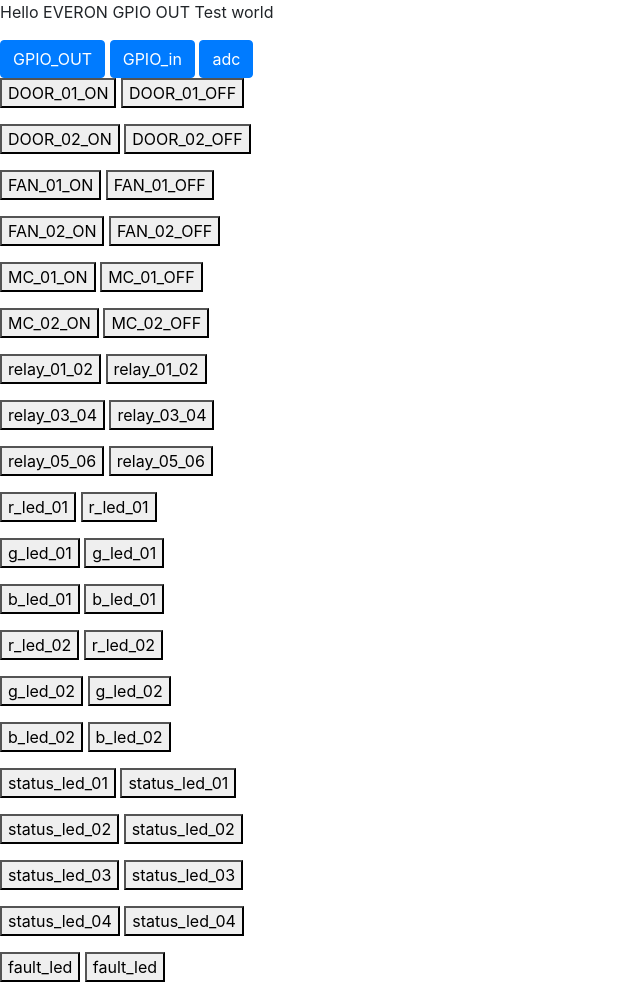
After one commit to LouieKim/charger_test_gui, a Flask app: page /gpio_out in a window 1280 px wide. The commit adds this page. Shown: the whole page, without its empty margins (0-640 px from the left). Run offline with Flask 2, Linux system fonts and the light colour scheme; parts of the project's set-up code (start-up, migrations or seed data) failed here and were passed over; some libraries are stand-ins or nearby versions.

Commit message:
test_dev

```diff
--- a/app.py
+++ b/app.py
@@ -1,34 +1,107 @@
 from flask import Flask, render_template, jsonify
+from pymodbus.client.sync import ModbusSerialClient as ModbusClient
+import json
+import time
+import threading
 import serial
+import signal
+import time
+import sys
 
 app = Flask(__name__)
+UNIT = 0x1
 
 @app.route('/')
 def hello():
     return render_template('index.html')
 
-@app.route('/door/<command>')
-def door(command):
+@app.route('/gpio_out')
+def gpio_out():
+    return render_template('gpio_out.html')
 
+@app.route('/gpio_out/<device>/<command>')
+def device_gpio_out(device, command):
     try:
-        SER = serial.Serial('COM7', 115200)
-        if(command == 'on'):
-            print("%s" %command)
-            SER.write(b'a')
-        elif(command == 'off'):
-            print("%s" %command)
-            SER.write(b'b')
-        else:
-            print("Error")
+        if(command == 'on'): cmd = True
+        elif(command == 'off'): cmd = False
+        else: print("Error")
+
+        rq = client.write_coil(int(device), cmd, unit=UNIT)
+        time.sleep(1) # Delay를 두지 않으면 모두 받지 못했다고 투덜댐
+        return jsonify(success=True)
+
     except Exception as e:
         print(e)
     finally:
-        SER.close()
+        print("%s device Control" %device)
 
-    return jsonify(success=True)
+
+
+@app.route('/gpio_in')
+def gpio_in():
+    return render_template('gpio_in.html')
+
+
+@app.route('/gpio_in/update')
+def gpio_in_update():
+    try:
+        rr = client.read_coils(20, 13, unit=UNIT)
+        time.sleep(0.5) # Delay를 두지 않으면 모두 받지 못했다고 투덜댐
+
+        gpio_in_dict = {'DOOR_01': rr.bits[0], 'DOOR_02': rr.bits[1], 'DSEN_01': rr.bits[2], 'DSEN_02': rr.bits[3], 'MC_01': rr.bits[4], 'MC_02': rr.bits[5],
+                  'RELAY_01': rr.bits[6], 'RELAY_02': rr.bits[7], 'RELAY_03': rr.bits[8], 'RELAY_04': rr.bits[9], 'RELAY_05': rr.bits[10], 'RELAY_06': rr.bits[11],
+                   'EMERGENCY': rr.bits[12]}
+
+        resource_json = json.dumps(gpio_in_dict)
+        return resource_json
+
+    except Exception as e:
+        print(e)
+
+    finally:
+        print("gpio_in/update")
+
+
+@app.route('/adc')
+def adc():
+    return render_template('adc.html')
+
+
+@app.route('/adc/update')
+def adc_update():
+    try:
+        modbus_register = client.read_holding_registers(0, 7, unit=UNIT)
+        time.sleep(0.5) # Delay를 두지 않으면 모두 받지 못했다고 투덜댐
+
+        adc_dict = {"CCS_01_PD": str(modbus_register.registers[0]), "CCS_01_TEMP": str(modbus_register.registers[1]), "CCS_02_PD": str(modbus_register.registers[2]),
+        "CCS_02_TEMP": str(modbus_register.registers[3]), "DCPT_01": str(modbus_register.registers[4]), "DCPT_02": str(modbus_register.registers[5]), "TEST_TEMP": str(modbus_register.registers[6])}
+
+        resource_json = json.dumps(adc_dict)
+        return resource_json
+
+    except Exception as e:
+        print(e)
+
+    finally:
+        print("adc/update")
+
 
 def main():
-    app.run(host="127.0.0.1", port="5000", debug=True)
+    try:
+        app.run(host="127.0.0.1", port="5000", debug=False)
+    except KeyboardInterrupt:
+        print(e)
+    except Exception as e:
+        print(e)
+    finally:
+        client.close()
+        sys.exit()
 
 if __name__ == "__main__":
+    global client
+    try:
+        client = ModbusClient(method='rtu', port='com3', timeout=10, baudrate=115200)
+        client.connect()
+    except Exception as e:
+        print(e)
     main()
--- /dev/null
+++ b/templates/gpio_out.html
@@ -0,0 +1,96 @@
+<!DOCTYPE html>
+<html lang="en">
+<head>
+    <meta charset="UTF-8">
+    <meta name="viewport" content="width=device-width, initial-scale=1.0">
+    <link rel="stylesheet" href="https://stackpath.bootstrapcdn.com/bootstrap/4.1.3/css/bootstrap.min.css"
+        integrity="sha384-MCw98/SFnGE8fJT3GXwEOngsV7Zt27NXFoaoApmYm81iuXoPkFOJwJ8ERdknLPMO" crossorigin="anonymous">
+    <script src="https://code.jquery.com/jquery-3.4.1.js"></script>
+    <title>Everon Test GUI</title>
+</head>
+<body>
+    <p>Hello EVERON GPIO OUT Test world</p>
+    <div>
+    <button type="button" class="btn btn-primary" onclick="location.href='http://localhost:5000/gpio_out'">GPIO_OUT</button>
+    <button type="button" class="btn btn-primary" onclick="location.href='http://localhost:5000/gpio_in'">GPIO_in</button>
+    <button type="button" class="btn btn-primary" onclick="location.href='http://localhost:5000/adc'">adc</button>
+    </div>
+    <button onclick="btn_test(device_enum.door_01, 'on')">DOOR_01_ON</button>
+    <button onclick="btn_test(device_enum.door_01,'off')">DOOR_01_OFF</button>
+    <P></P>
+    <button onclick="btn_test(device_enum.door_02, 'on')">DOOR_02_ON</button>
+    <button onclick="btn_test(device_enum.door_02,'off')">DOOR_02_OFF</button>
+    <P></P>
+    <button onclick="btn_test(device_enum.fan_01, 'on')">FAN_01_ON</button>
+    <button onclick="btn_test(device_enum.fan_01,'off')">FAN_01_OFF</button>
+    <P></P>
+    <button onclick="btn_test(device_enum.fan_02, 'on')">FAN_02_ON</button>
+    <button onclick="btn_test(device_enum.fan_02,'off')">FAN_02_OFF</button>
+    <P></P>
+    <button onclick="btn_test(device_enum.mc_01, 'on')">MC_01_ON</button>
+    <button onclick="btn_test(device_enum.mc_01,'off')">MC_01_OFF</button>
+    <P></P>
+    <button onclick="btn_test(device_enum.mc_02, 'on')">MC_02_ON</button>
+    <button onclick="btn_test(device_enum.mc_02,'off')">MC_02_OFF</button>
+    <P></P>
+    <button onclick="btn_test(device_enum.relay_01_02, 'on')">relay_01_02</button>
+    <button onclick="btn_test(device_enum.relay_01_02,'off')">relay_01_02</button>
+    <P></P>
+    <button onclick="btn_test(device_enum.relay_03_04, 'on')">relay_03_04</button>
+    <button onclick="btn_test(device_enum.relay_03_04,'off')">relay_03_04</button>
+    <P></P>
+    <button onclick="btn_test(device_enum.relay_05_06, 'on')">relay_05_06</button>
+    <button onclick="btn_test(device_enum.relay_05_06,'off')">relay_05_06</button>
+    <P></P>
+    <button onclick="btn_test(device_enum.r_led_01, 'on')">r_led_01</button>
+    <button onclick="btn_test(device_enum.r_led_01,'off')">r_led_01</button>
+    <P></P>
+    <button onclick="btn_test(device_enum.g_led_01, 'on')">g_led_01</button>
+    <button onclick="btn_test(device_enum.g_led_01,'off')">g_led_01</button>
+    <P></P>
+    <button onclick="btn_test(device_enum.b_led_01, 'on')">b_led_01</button>
+    <button onclick="btn_test(device_enum.b_led_01,'off')">b_led_01</button>
+
+    <P></P>
+    <button onclick="btn_test(device_enum.r_led_02, 'on')">r_led_02</button>
+    <button onclick="btn_test(device_enum.r_led_02,'off')">r_led_02</button>
+    <P></P>
+    <button onclick="btn_test(device_enum.g_led_02, 'on')">g_led_02</button>
+    <button onclick="btn_test(device_enum.g_led_02,'off')">g_led_02</button>
+    <P></P>
+    <button onclick="btn_test(device_enum.b_led_02, 'on')">b_led_02</button>
+    <button onclick="btn_test(device_enum.b_led_02,'off')">b_led_02</button>
+
+    <P></P>
+    <button onclick="btn_test(device_enum.status_led_01, 'on')">status_led_01</button>
+    <button onclick="btn_test(device_enum.status_led_01,'off')">status_led_01</button>
+    <P></P>
+    <button onclick="btn_test(device_enum.status_led_02, 'on')">status_led_02</button>
+    <button onclick="btn_test(device_enum.status_led_02,'off')">status_led_02</button>
+    <P></P>
+    <button onclick="btn_test(device_enum.status_led_03, 'on')">status_led_03</button>
+    <button onclick="btn_test(device_enum.status_led_03,'off')">status_led_03</button>
+    <P></P>
+    <button onclick="btn_test(device_enum.status_led_04, 'on')">status_led_04</button>
+    <button onclick="btn_test(device_enum.status_led_04,'off')">status_led_04</button>
+    <P></P>
+    <button onclick="btn_test(device_enum.fault_led, 'on')">fault_led</button>
+    <button onclick="btn_test(device_enum.fault_led,'off')">fault_led</button>
+
+
+    <script>
+        var device_enum = {"door_01":0, "door_02":1, "fan_01":2, "fan_02":3, "mc_01":4, "mc_02":5, "relay_01_02":6, "relay_03_04":7, "relay_05_06":8,
+        "r_led_01":9, "g_led_01":10, "b_led_01":11, "r_led_02":12, "g_led_02":13, "b_led_02":14,
+        "status_led_01":15, "status_led_02":16, "status_led_03":17, "status_led_04":18, "fault_led":19
+        }
+
+        function btn_test(device_id, command) {
+            $.ajax({
+                url: "http://localhost:5000/gpio_out/" + device_id + "/" + command,
+                type: 'GET'
+                });
+            }
+
+    </script>
+</body>
+</html>
```
Also changed, not shown: templates/adc.html (added, +81 -0 lines), templates/gpio_in.html (added, +113 -0 lines), templates/index.html (+2 -23 lines).
